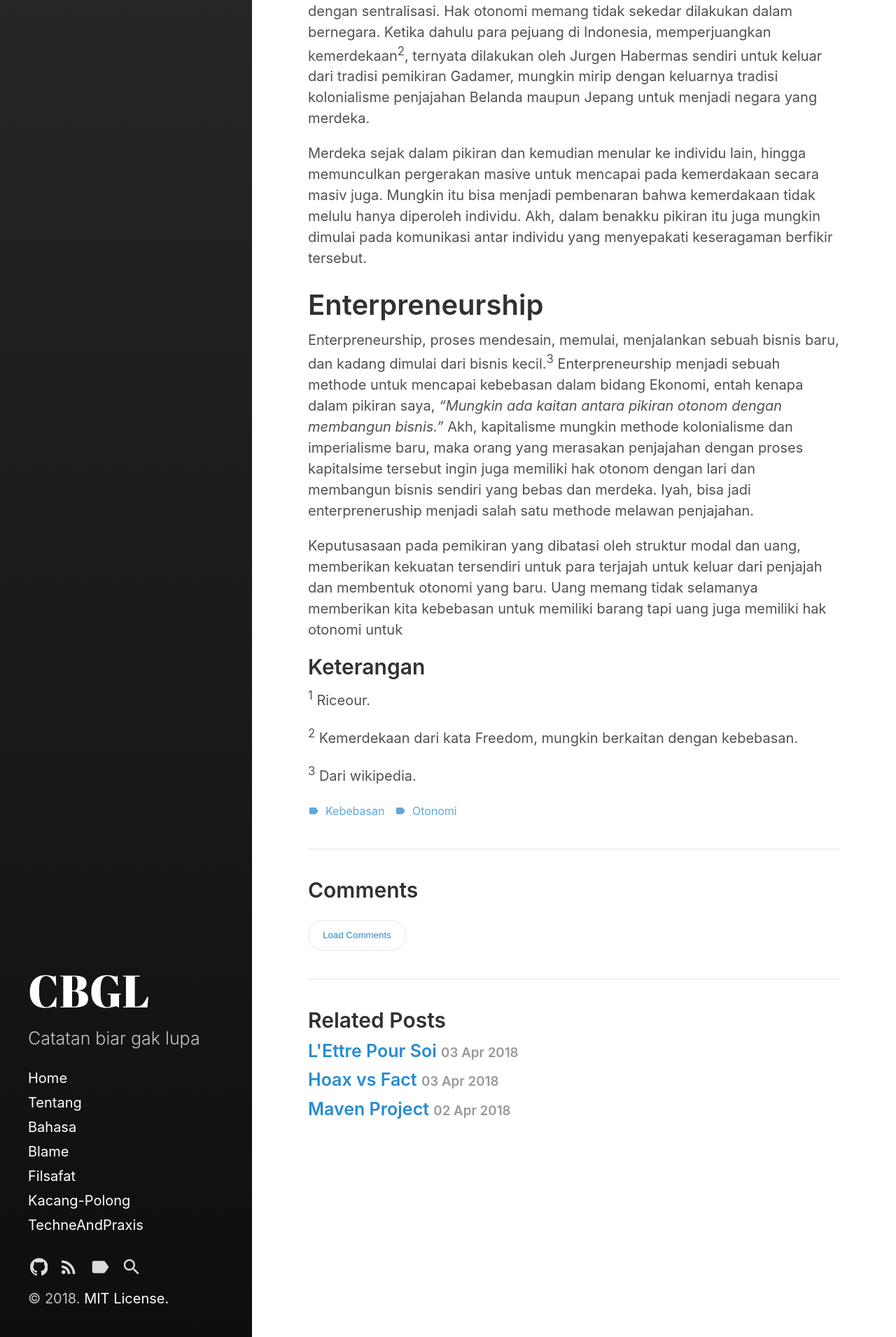
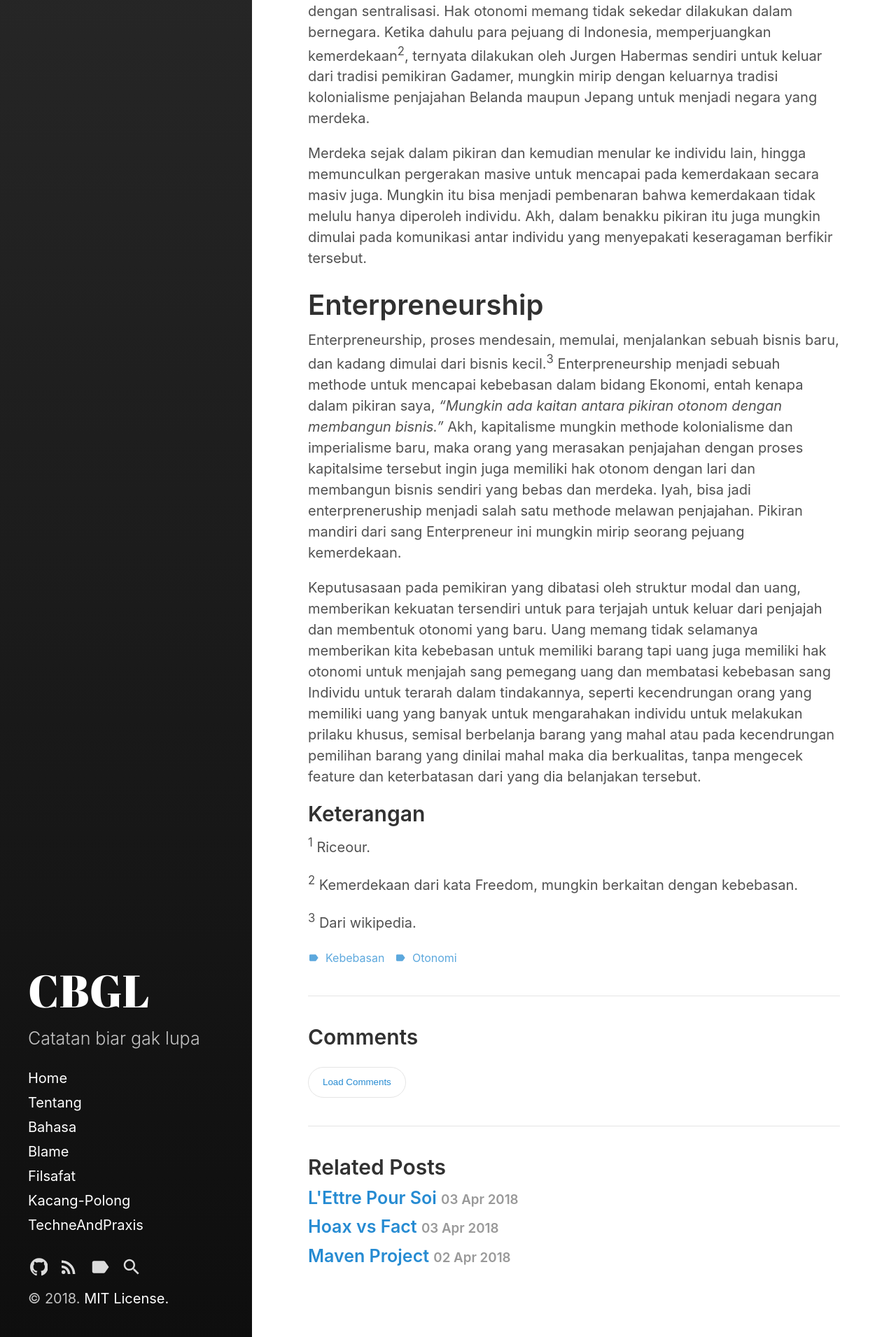
Before and after one commit to faoziaziz/faoziaziz, a Jekyll site: the page built from _posts/filsafat/2018-4-9-Otonomi-dan-Kebebasan.md, in a window 1280 px wide. Shown: the part 993-2904 px from the top of the page at 70% size. Built offline with Jekyll 4.4.1, drawn with Linux system fonts in a browser that asks for light colours.

Commit message:
Aziz memang keren

```diff
--- a/_posts/filsafat/2018-4-9-Otonomi-dan-Kebebasan.md
+++ b/_posts/filsafat/2018-4-9-Otonomi-dan-Kebebasan.md
@@ -24,9 +24,9 @@ Merdeka sejak dalam pikiran dan kemudian menular ke individu lain, hingga memunc
 
 # Enterpreneurship
 
-Enterpreneurship, proses mendesain, memulai, menjalankan sebuah bisnis baru, dan kadang dimulai dari bisnis kecil.<sup>3</sup> Enterpreneurship menjadi sebuah methode untuk mencapai kebebasan dalam bidang Ekonomi, entah kenapa dalam pikiran saya, *"Mungkin ada kaitan antara pikiran otonom dengan membangun bisnis."* Akh, kapitalisme mungkin methode kolonialisme dan imperialisme baru, maka orang yang merasakan penjajahan dengan proses kapitalsime tersebut ingin juga memiliki hak otonom dengan lari dan membangun bisnis sendiri yang bebas dan merdeka. Iyah, bisa jadi enterpreneruship menjadi salah satu methode melawan penjajahan.
+Enterpreneurship, proses mendesain, memulai, menjalankan sebuah bisnis baru, dan kadang dimulai dari bisnis kecil.<sup>3</sup> Enterpreneurship menjadi sebuah methode untuk mencapai kebebasan dalam bidang Ekonomi, entah kenapa dalam pikiran saya, *"Mungkin ada kaitan antara pikiran otonom dengan membangun bisnis."* Akh, kapitalisme mungkin methode kolonialisme dan imperialisme baru, maka orang yang merasakan penjajahan dengan proses kapitalsime tersebut ingin juga memiliki hak otonom dengan lari dan membangun bisnis sendiri yang bebas dan merdeka. Iyah, bisa jadi enterpreneruship menjadi salah satu methode melawan penjajahan. Pikiran mandiri dari sang Enterpreneur ini mungkin mirip seorang pejuang kemerdekaan.
 
-Keputusasaan pada pemikiran yang dibatasi oleh struktur modal dan uang, memberikan kekuatan tersendiri untuk para terjajah untuk keluar dari penjajah dan membentuk otonomi yang baru. Uang memang tidak selamanya memberikan kita kebebasan untuk memiliki barang tapi uang juga memiliki hak otonomi untuk
+Keputusasaan pada pemikiran yang dibatasi oleh struktur modal dan uang, memberikan kekuatan tersendiri untuk para terjajah untuk keluar dari penjajah dan membentuk otonomi yang baru. Uang memang tidak selamanya memberikan kita kebebasan untuk memiliki barang tapi uang juga memiliki hak otonomi untuk menjajah sang pemegang uang dan membatasi kebebasan sang Individu untuk terarah dalam tindakannya, seperti kecendrungan orang yang memiliki uang yang banyak untuk mengarahakan individu untuk melakukan prilaku khusus, semisal berbelanja barang yang mahal atau pada kecendrungan pemilihan barang yang dinilai mahal maka dia berkualitas, tanpa mengecek feature dan keterbatasan dari yang dia belanjakan tersebut.
 
 ## Keterangan
 
```
